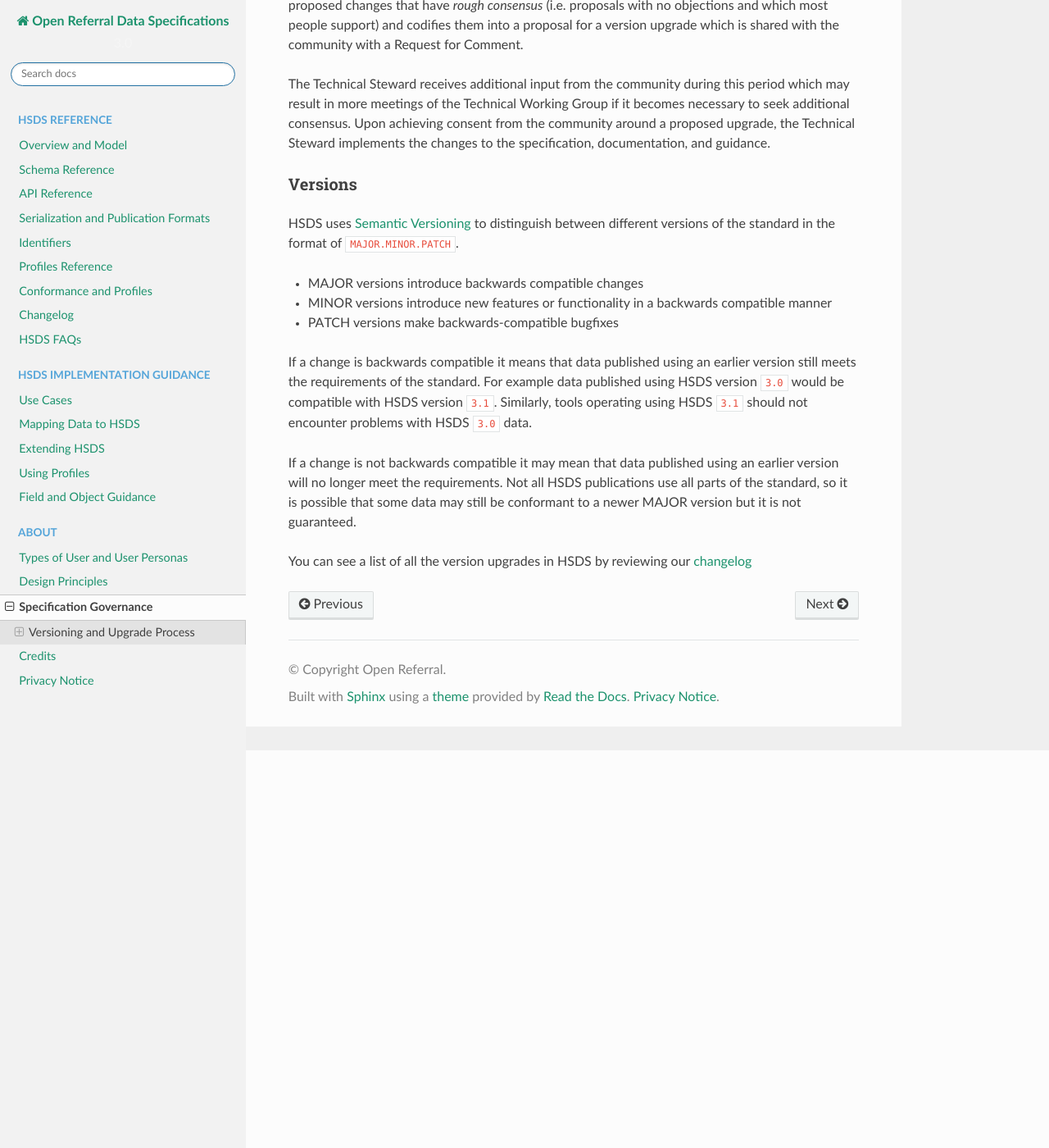
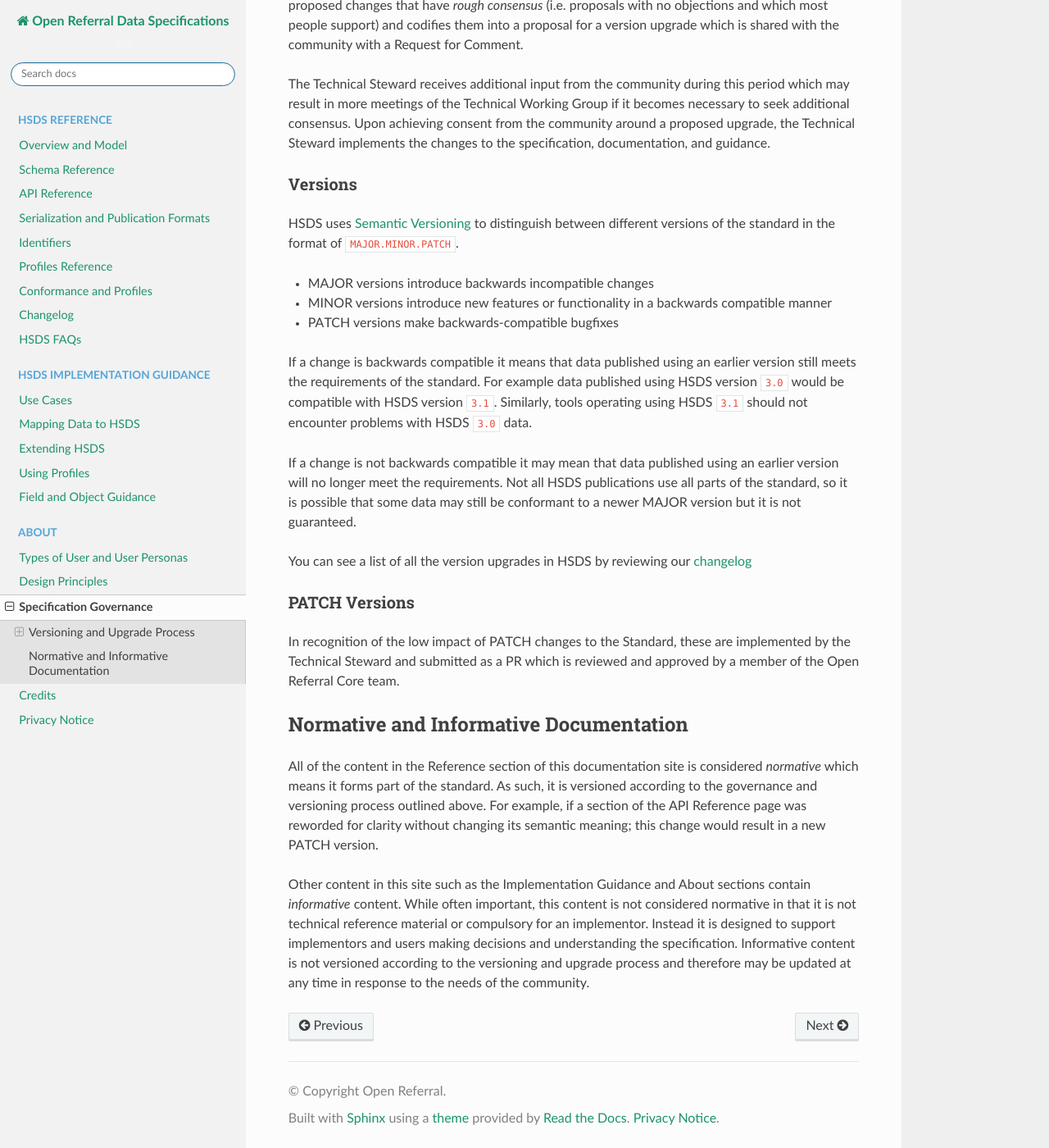
Before and after one commit to openreferral/specification, a Sphinx documentation site: the page built from docs/about/specification-governance.md, in a window 1280 px wide and 1400 px high, scrolled down 485 px. Shown: the whole window at 82% size. Built offline with Sphinx 7.4.7 and the Read the Docs theme 2.0.0, drawn with Linux system fonts in a browser that asks for light colours; a script that is not in the unit is left out; comment, search, counter and statistics services are not loaded.

Commit message:
Draft content for spec governance page

```diff
--- a/docs/about/specification-governance.md
+++ b/docs/about/specification-governance.md
@@ -15,7 +15,7 @@ The Technical Steward receives additional input from the community during this p
 
 HSDS uses [Semantic Versioning](https://semver.org/) to distinguish between different versions of the standard in the format of `MAJOR.MINOR.PATCH`.
 
-* MAJOR versions introduce backwards compatible changes
+* MAJOR versions introduce backwards incompatible changes
 * MINOR versions introduce new features or functionality in a backwards compatible manner
 * PATCH versions make backwards-compatible bugfixes
 
@@ -24,3 +24,13 @@ If a change is backwards compatible it means that data published using an earlie
 If a change is not backwards compatible it may mean that data published using an earlier version will no longer meet the requirements. Not all HSDS publications use all parts of the standard, so it is possible that some data may still be conformant to a newer MAJOR version but it is not guaranteed.
 
 You can see a list of all the version upgrades in HSDS by reviewing our [changelog](../hsds/changelog)
+
+### PATCH Versions
+
+In recognition of the low impact of PATCH changes to the Standard, these are implemented by the Technical Steward and submitted as a PR which is reviewed and approved by a member of the Open Referral Core team.
+
+## Normative and Informative Documentation
+
+All of the content in the Reference section of this documentation site is considered *normative* which means it forms part of the standard. As such, it is versioned according to the governance and versioning process outlined above. For example, if a section of the API Reference page was reworded for clarity without changing its semantic meaning; this change would result in a new PATCH version.
+
+Other content in this site such as the Implementation Guidance and About sections contain *informative* content. While often important, this content is not considered normative in that it is not technical reference material or compulsory for an implementor. Instead it is designed to support implementors and users making decisions and understanding the specification. Informative content is not versioned according to the versioning and upgrade process and therefore may be updated at any time in response to the needs of the community.
```
